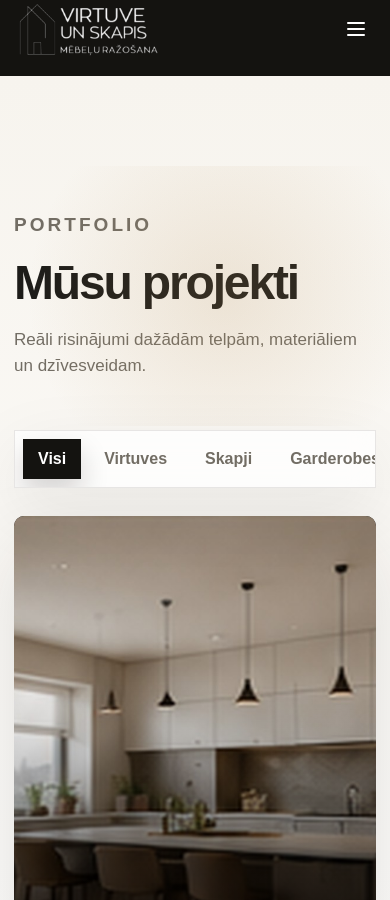
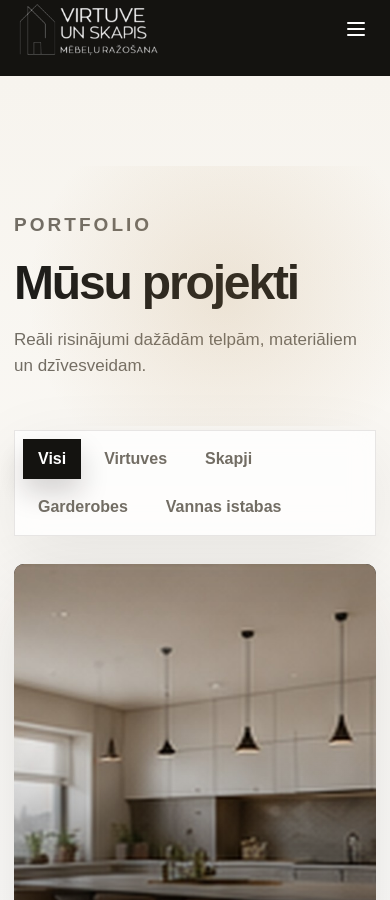
Before and after one commit to SergeyJak/virtuveunskapis, a Next.js app: page /portfolio in a window 390 px wide. Shown: the top 900 px of the page. Built offline with nearby package versions, Linux system fonts and the light colour scheme.

Commit message:
fix: use wrapped mobile portfolio filters

```diff
--- a/app/portfolio/page.tsx
+++ b/app/portfolio/page.tsx
@@ -2,6 +2,7 @@ import { Header } from '@/components/Header'
 import { Footer } from '@/components/Footer'
 import { ProjectCard } from '@/components/ProjectCard'
 import { projects } from '@/data/site'
+import styles from './portfolio.module.css'
 
 export const metadata = { title: 'Projekti', description: 'Apskatiet mūsu īstenotos virtuves un mēbeļu projektus.' }
 
@@ -15,7 +16,7 @@ export default function PortfolioPage() {
           <h1>Mūsu projekti</h1>
           <p>Reāli risinājumi dažādām telpām, materiāliem un dzīvesveidam.</p>
         </div>
-        <div className="filter-row portfolio-filters">
+        <div className={`filter-row portfolio-filters ${styles.filters}`}>
           <button className="active">Visi</button>
           <button>Virtuves</button>
           <button>Skapji</button>
```
